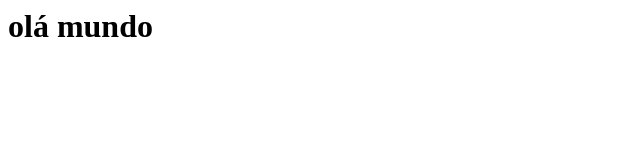
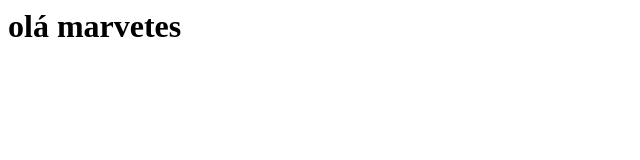
Before and after one commit to zairamelo/marvel, a plain HTML site: page index.html in a window 1280 px wide. Shown: the full height of the page, 0-640 px from the left. Drawn offline with Linux system fonts and the light colour scheme.

Commit message:
alterando arquivo

```diff
--- a/index.html
+++ b/index.html
@@ -1 +1 @@
-<h1>olá mundo</h1>
+<h1>olá marvetes</h1>
```
